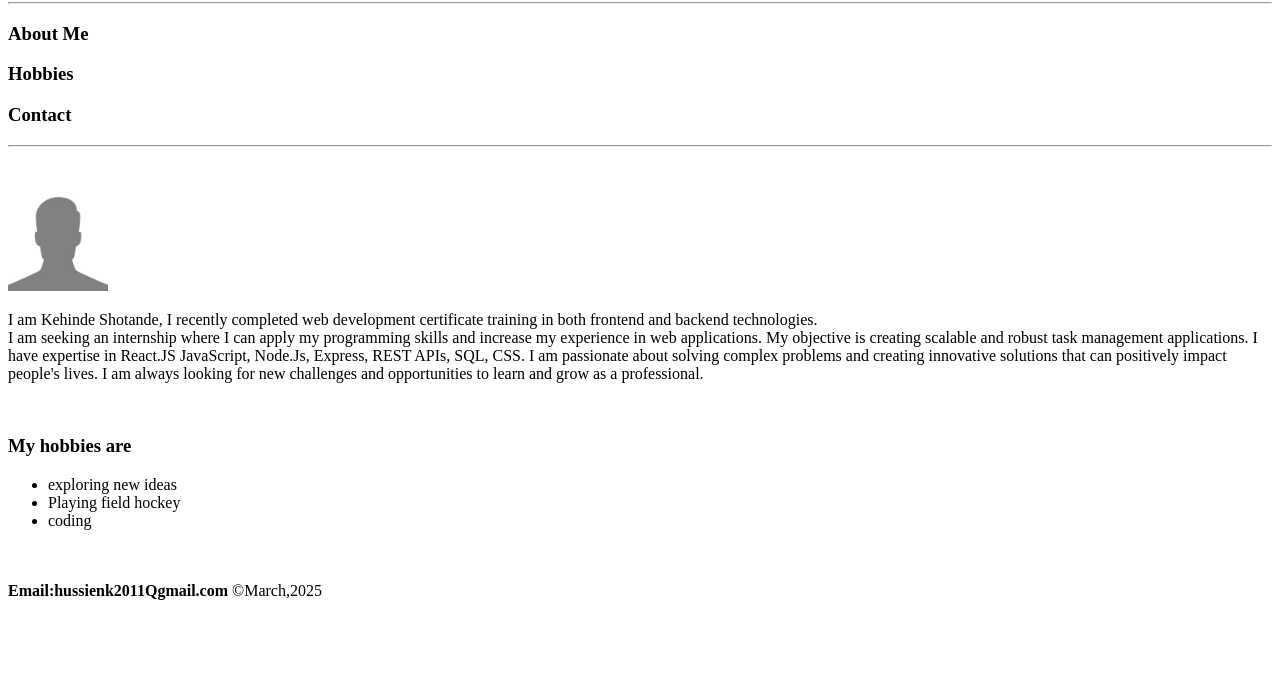
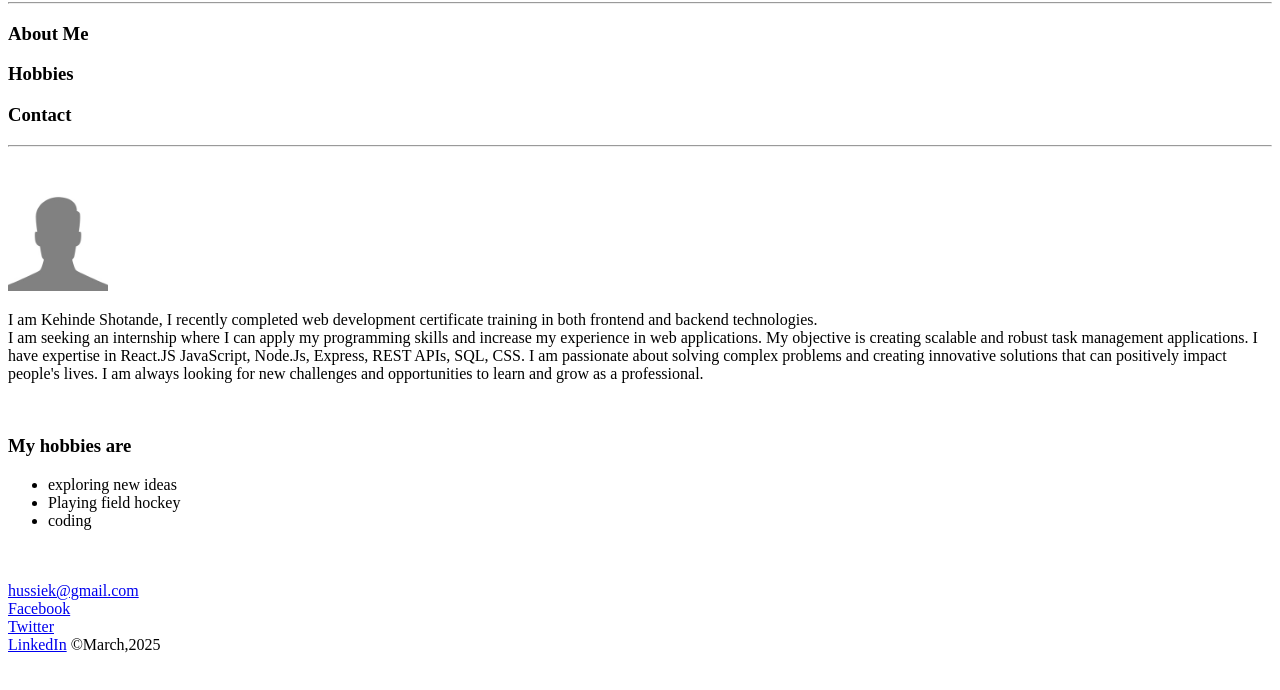
Before and after one commit to shottyTech/html-personal-profile, a plain HTML site: page index.html in a window 1280 px wide. Shown: the part 78-768 px from the top of the page. Drawn offline with Linux system fonts and the light colour scheme.

Commit message:
Update index.html

```diff
--- a/index.html
+++ b/index.html
@@ -8,6 +8,7 @@
 </head>
 
 <body>
+<!--     Obective: The aim of this project is to create personal profile webpage using only HTML  -->
     <header>
         <h1>Personal Profile</h1><hr>
         <nav>
@@ -38,7 +39,10 @@
         </ul>
     </section><br><br>
     <footer>
-        <span><b> Email:hussienk2011Qgmail.com</b></span>
+        <a href="https://googlemail.com " target="_blank">hussiek@gmail.com</a><br>
+        <a href="https://facebook.com" target="_blank">Facebook</a><br>
+        <a href="https://twitter.com" target="_blank">Twitter</a><br>
+        <a href="https://linkedin.com" target="_blank">LinkedIn</a>
         &copy;March,2025
     </footer>
 
```
